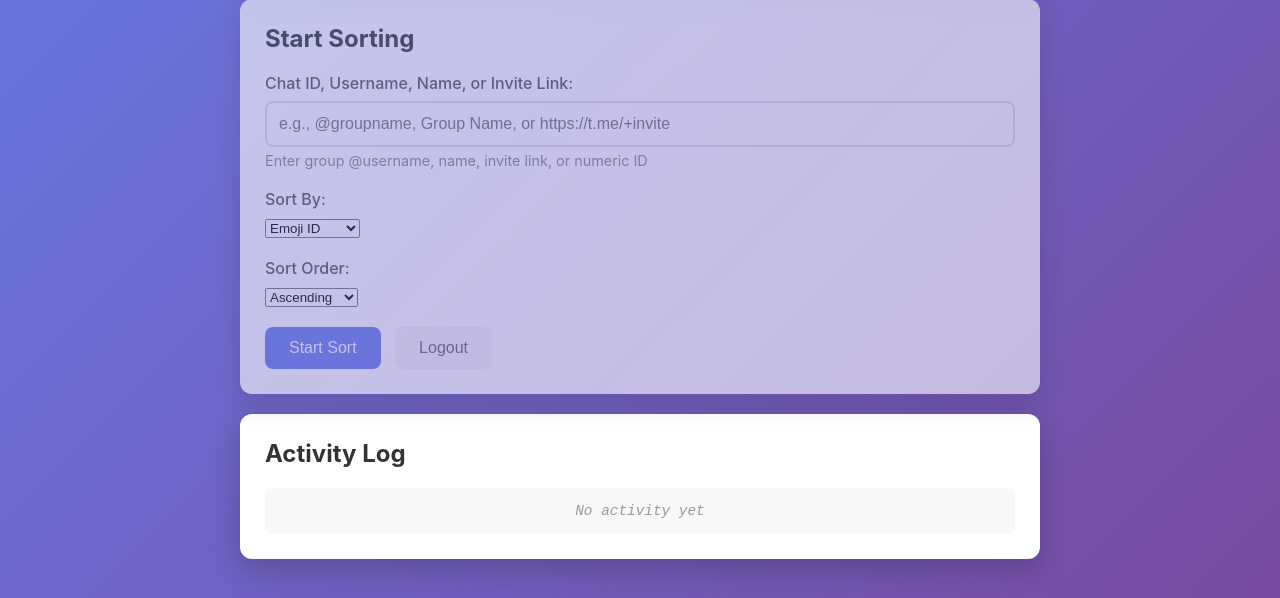
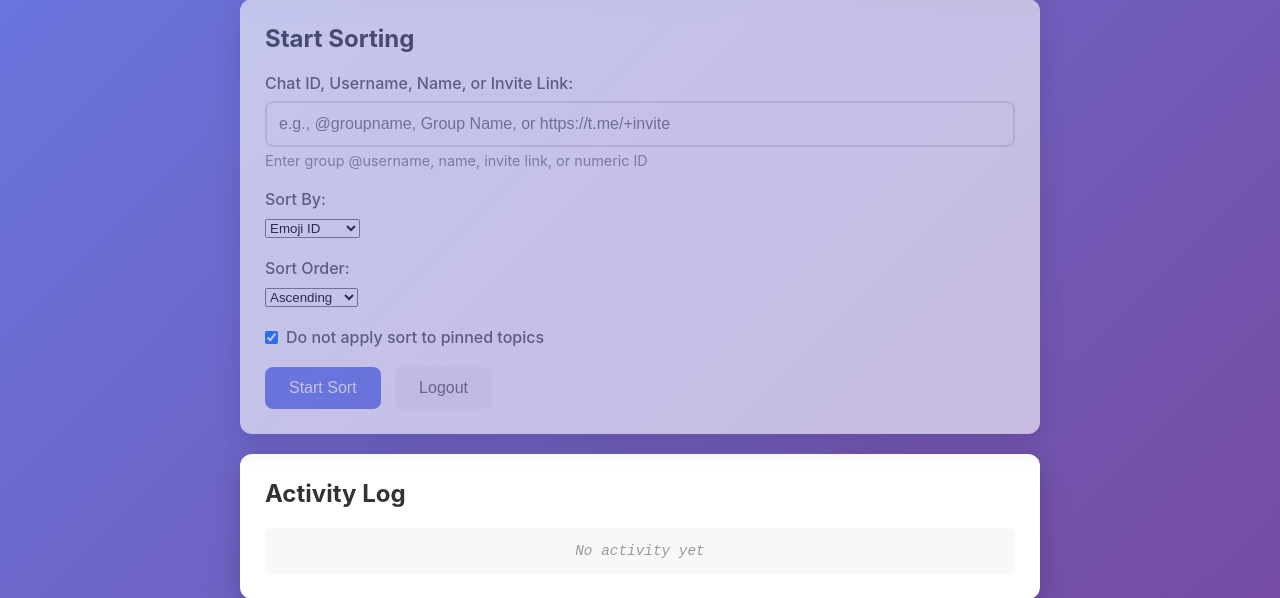
Before and after one commit to arkhivar/tg-tt-ub, a Flask app: template templates/index.html in a window 1280 px wide. Shown: the part 443-1041 px from the top of the page. Run offline with Flask 3, Linux system fonts and the light colour scheme; the template is opened without the code that fills it, so the values that code supplies are empty.

Commit message:
Add option to skip sorting pinned forum topics
Introduces a new checkbox to the UI to control whether pinned topics are sorted. The `sort_topics` function in `telethon_handler.py` is updated to accept a `skip_pinned` parameter, defaulting to True, and conditionally excludes pinned topics from sorting logic in `main.py` and `static/app.js`.

Replit-Commit-Author: Agent
Replit-Commit-Session-Id: 6cd0ecd1-735c-4d92-8c9b-a833e4f41b49
Replit-Commit-Checkpoint-Type: full_checkpoint
Replit-Commit-Screenshot-Url: https://storage.googleapis.com/screenshot-production-us-central1/0101b8b6-02a6-44cd-8985-4f7c2de673be/6cd0ecd1-735c-4d92-8c9b-a833e4f41b49/LnEHrGV

```diff
--- a/main.py
+++ b/main.py
@@ -89,6 +89,7 @@ def background_worker():
             chat_id = task['chat_id']
             sort_by = task.get('sort_by', 'emoji')
             sort_order = task.get('sort_order', 'ascending')
+            skip_pinned = task.get('skip_pinned', True)
 
             sort_status["running"] = True
             sort_status["current_chat"] = chat_id
@@ -98,9 +99,11 @@ def background_worker():
 
             add_log(f"Starting sort for chat: {chat_id}")
             add_log(f"Sort method: {sort_by}, Order: {sort_order}")
+            if skip_pinned:
+                add_log("Pinned topics will be skipped")
 
             from telethon_handler import sort_topics
-            run_async_in_telethon_thread(sort_topics(client, chat_id, sort_status, add_log, sort_by, sort_order))
+            run_async_in_telethon_thread(sort_topics(client, chat_id, sort_status, add_log, sort_by, sort_order, skip_pinned))
 
             add_log("Sort completed successfully!")
 
@@ -179,6 +182,7 @@ def start_sort():
     chat_id = data.get('chat_id')
     sort_by = data.get('sort_by', 'emoji')
     sort_order = data.get('sort_order', 'ascending')
+    skip_pinned = data.get('skip_pinned', True)
 
     if not chat_id:
         return jsonify({"error": "Chat ID is required"}), 400
@@ -195,7 +199,8 @@ def start_sort():
     task_queue.put({
         'chat_id': chat_id,
         'sort_by': sort_by,
-        'sort_order': sort_order
+        'sort_order': sort_order,
+        'skip_pinned': skip_pinned
     })
     return jsonify({"status": "queued", "message": "Sort operation started"})
 
--- a/static/app.js
+++ b/static/app.js
@@ -37,6 +37,7 @@ document.addEventListener('DOMContentLoaded', () => {
         const chatId = chatIdInput.value.trim();
         const sortBy = sortBySelect.value;
         const sortOrder = sortOrderSelect.value;
+        const skipPinned = document.getElementById('skipPinned').checked;
 
         if (!chatId) {
             alert('Please enter a chat ID or username');
@@ -54,7 +55,8 @@ document.addEventListener('DOMContentLoaded', () => {
             body: JSON.stringify({
                 chat_id: chatId,
                 sort_by: sortBy,
-                sort_order: sortOrder
+                sort_order: sortOrder,
+                skip_pinned: skipPinned
             })
         })
         .then(response => response.json())
--- a/templates/index.html
+++ b/templates/index.html
@@ -62,6 +62,12 @@
                     <option value="descending">Descending</option>
                 </select>
             </div>
+            <div class="form-group">
+                <label style="display: flex; align-items: center; gap: 8px;">
+                    <input type="checkbox" id="skipPinned" checked style="width: auto; margin: 0;">
+                    <span>Do not apply sort to pinned topics</span>
+                </label>
+            </div>
             <button id="startBtn" class="btn btn-primary">Start Sort</button>
             <button id="logoutBtn" class="btn btn-secondary">Logout</button>
         </div>
```
Also changed, not shown: telethon_handler.py (+15 -3 lines), 1 other file.
